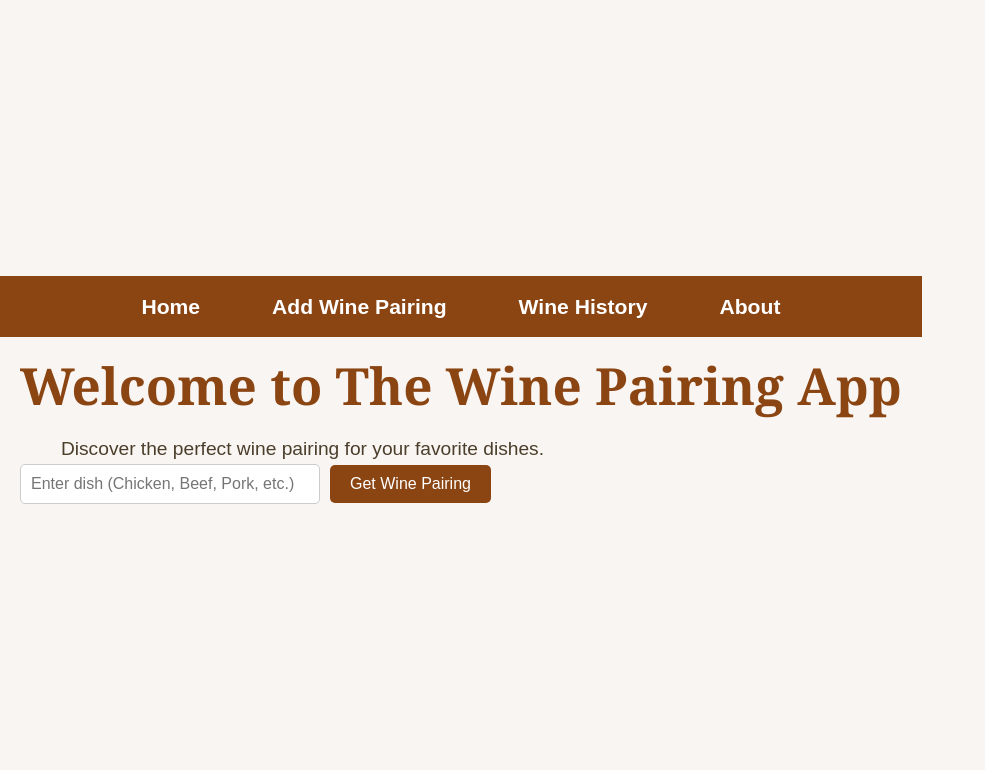
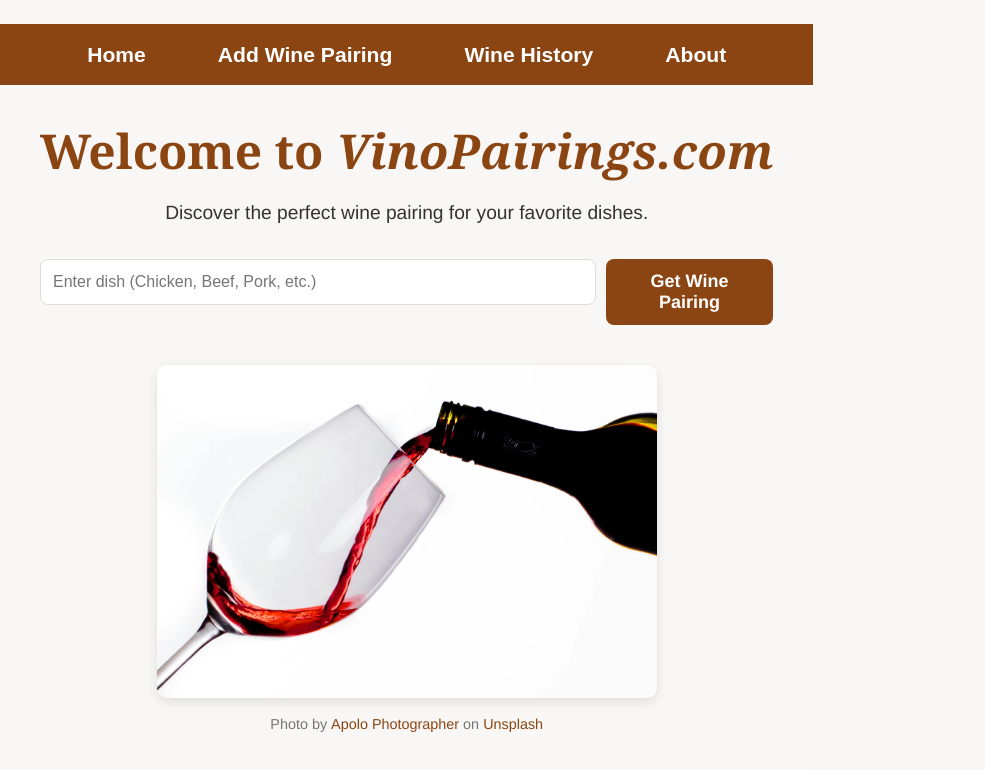
Before and after one commit to PamelaTerrell/PairingYourWineFront, a React (Vite) app: page / in a window 1280 px wide. Shown: the top 770 px of the page, without its empty margins (0-985 px from the left). Built offline with nearby package versions, Linux system fonts and the light colour scheme.

Commit message:
addedjpeg

```diff
--- /dev/null
+++ b/src/pages/Home.css
@@ -0,0 +1,99 @@
+/* Home.css */
+
+.home-container {
+    padding: 40px;
+    font-family: 'Helvetica Neue', Arial, sans-serif;
+    background-color: #f9f7f5;
+    color: #333;
+    text-align: center;
+    max-width: 1200px;
+    margin: 0 auto;
+  }
+
+  .heading {
+    font-size: 3em;
+    font-weight: 700;
+    color: #8b4513; /* Elegant wine brown color */
+    margin-bottom: 20px;
+  }
+
+  .site-name {
+    font-style: italic;
+  }
+
+  .description {
+    font-size: 1.2em;
+    margin-bottom: 30px;
+    font-weight: 300;
+  }
+
+  .pairing-form {
+    display: flex;
+    justify-content: center;
+    margin-bottom: 30px;
+  }
+
+  .input-field {
+    padding: 12px;
+    font-size: 16px;
+    margin-right: 10px;
+    border-radius: 8px;
+    border: 2px solid #8b4513;
+    width: 300px;
+  }
+
+  .submit-btn {
+    padding: 12px 20px;
+    font-size: 16px;
+    background-color: #8b4513;
+    color: white;
+    border: none;
+    border-radius: 8px;
+    cursor: pointer;
+    transition: background-color 0.3s ease;
+  }
+
+  .submit-btn:hover {
+    background-color: #6f2d1f;
+  }
+
+  .pairing-result {
+    font-size: 1.2em;
+    margin-top: 20px;
+    color: #4b4b4b;
+  }
+
+  .error-message {
+    margin-top: 20px;
+    color: red;
+    font-size: 18px;
+  }
+
+  .image-container {
+    margin-top: 40px;
+    position: relative;
+  }
+
+  .wine-image {
+    width: 80%;
+    max-width: 500px;
+    margin: 0 auto;
+    display: block;
+    border-radius: 10px;
+    box-shadow: 0 4px 12px rgba(0, 0, 0, 0.1);
+  }
+
+  .photo-credit {
+    margin-top: 15px;
+    font-size: 0.9em;
+    color: #777;
+  }
+
+  .photo-credit a {
+    color: #8b4513;
+    text-decoration: none;
+  }
+
+  .photo-credit a:hover {
+    text-decoration: underline;
+  }
--- a/src/pages/Home.jsx
+++ b/src/pages/Home.jsx
@@ -1,4 +1,5 @@
 import React, { useState } from 'react';
+import './Home.css'; // Import the updated CSS for styling
 
 const Home = () => {
   // State to store the selected dish and wine pairing result
@@ -31,55 +32,57 @@
   };
 
   return (
-    <div style={{ padding: '20px', fontFamily: 'Arial, sans-serif' }}>
-      <h1>Welcome to The Wine Pairing App</h1>
-      <p>
+    <div className="home-container">
+      <h1 className="heading">
+        Welcome to <span className="site-name">VinoPairings.com</span>
+      </h1>
+      <p className="description">
         Discover the perfect wine pairing for your favorite dishes.
       </p>
 
-      <form onSubmit={handleSubmit}>
+      <form onSubmit={handleSubmit} className="pairing-form">
         <input
           type="text"
           placeholder="Enter dish (Chicken, Beef, Pork, etc.)"
           value={dish}
           onChange={(e) => setDish(e.target.value)}
-          style={{
-            padding: '10px',
-            fontSize: '16px',
-            marginRight: '10px',
-            borderRadius: '5px',
-            border: '1px solid #ccc',
-            width: '300px',
-          }}
+          className="input-field"
         />
-        <button
-          type="submit"
-          style={{
-            padding: '10px 20px',
-            fontSize: '16px',
-            backgroundColor: '#8b4513', // Brown color
-            color: 'white',
-            border: 'none',
-            borderRadius: '5px',
-            cursor: 'pointer',
-          }}
-        >
+        <button type="submit" className="submit-btn">
           Get Wine Pairing
         </button>
       </form>
 
       {wine && (
-        <div style={{ marginTop: '20px', fontSize: '18px' }}>
+        <div className="pairing-result">
           <h3>Wine Pairing for {dish}:</h3>
           <p>{wine}</p>
         </div>
       )}
 
-      {error && (
-        <div style={{ marginTop: '20px', color: 'red', fontSize: '16px' }}>
-          {error}
-        </div>
-      )}
+      {error && <div className="error-message">{error}</div>}
+
+      <div className="image-container">
+        <img src="wineglass.jpeg" alt="Wine glass" className="wine-image" />
+        <p className="photo-credit">
+          Photo by{' '}
+          <a
+            href="https://unsplash.com/@apolophotographer?utm_content=creditCopyText&utm_medium=referral&utm_source=unsplash"
+            target="_blank"
+            rel="noopener noreferrer"
+          >
+            Apolo Photographer
+          </a>{' '}
+          on{' '}
+          <a
+            href="https://unsplash.com/photos/clear-glass-bottle-with-red-liquid-bWAHfy-lQVA?utm_content=creditCopyText&utm_medium=referral&utm_source=unsplash"
+            target="_blank"
+            rel="noopener noreferrer"
+          >
+            Unsplash
+          </a>
+        </p>
+      </div>
     </div>
   );
 };
```
Also changed, not shown: wineglass.jpeg (added).
